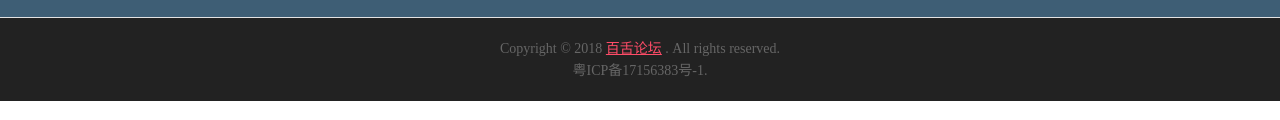
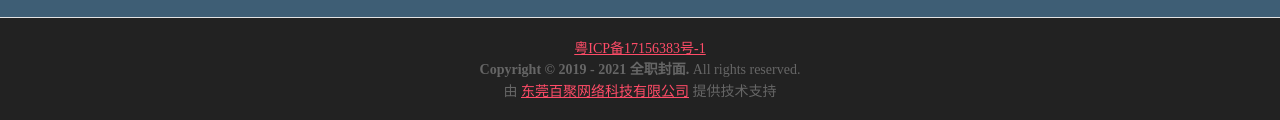
Before and after one commit to JZLeung/app-cover-pages, a website built with Parcel: page mobile.html in a window 1280 px wide. Shown: the part 1806-1926 px from the top of the page. Built offline with nearby package versions, Linux system fonts and the light colour scheme.

Commit message:
update copyright

```diff
--- a/mobile.html
+++ b/mobile.html
@@ -111,10 +111,11 @@
       </div>
     </div>
     <footer class="footer">
-      Copyright © 2018
-      <a href="http://bbs.baishew.com">百舌论坛</a>
-      . All rights reserved.
-      <div>粤ICP备17156383号-1.</div>
+      <a href="http://beian.miit.gov.cn/" target="_blank" rel="noopener noreferrer">粤ICP备17156383号-1</a>
+      <br>
+      <b>Copyright © 2019 - 2021 全职封面.</b> All rights reserved.
+      <br>
+      由 <a href="http://bbs.baishew.com/about/" target="_blank" rel="noopener noreferrer">东莞百聚网络科技有限公司</a> 提供技术支持
     </footer>
     <script src="./src/mobile.js"></script>
     <script src="./src/analyze.js"></script>
```
Also changed, not shown: index.html (+1 -1 lines), privacy.html (+7 -0 lines), tutorial.html (+1 -1 lines).
